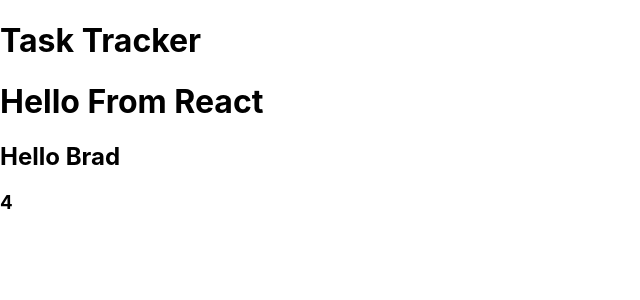
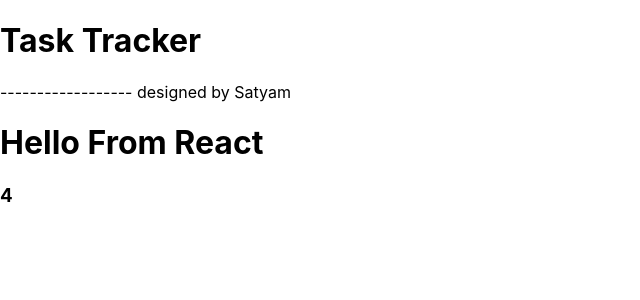
Before and after one commit to mrsatyam/react-tutorial, a React (Create React App) app: page / in a window 1280 px wide. Shown: the top 300 px of the page, without its empty margins (0-640 px from the left). Built offline with nearby package versions, Linux system fonts and the light colour scheme.

Commit message:
adding another prop (property) (devName) to Header component

```diff
--- a/src/App.js
+++ b/src/App.js
@@ -1,13 +1,11 @@
 import Header from "./components/Header";
 
 function App() {
-  const name = 'Brad'
 
   return (
     <div className="App">
-      <Header title="Task Tracker" > </Header>
+      <Header title="Task Tracker" devName="Satyam" > </Header>
       <h1> Hello From React</h1>
-      <h2>Hello {name} </h2>
       <h3> {2+2}</h3>
     </div>
   );
--- a/src/components/Header.js
+++ b/src/components/Header.js
@@ -1,7 +1,10 @@
 const Header = (props) => {
   return (
     <header>
-        <h1>{props.title}</h1>
+        <div>
+            <h1>{props.title} </h1>
+            <div> ------------------ designed by {props.devName}</div>
+        </div>
     </header>
   );
 }
```
